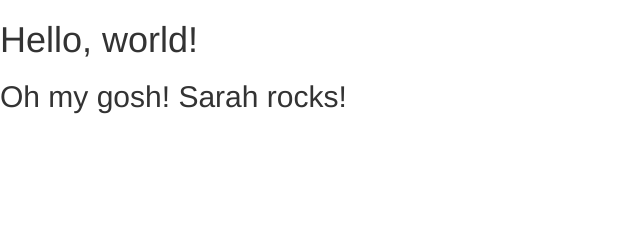
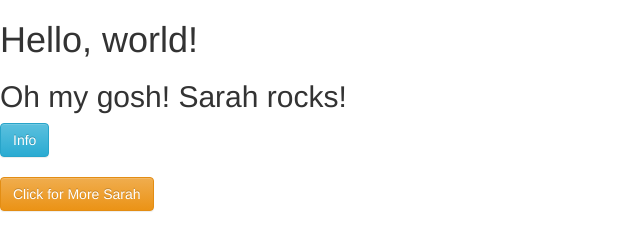
Before and after one commit to sarahswan/my-awesome-website, a plain HTML site: page index.html in a window 1280 px wide. Shown: the whole page, without its empty margins (0-640 px from the left). Drawn offline with nearby package versions, Linux system fonts and the light colour scheme.

Commit message:
list finished
bam!

```diff
--- a/index.html
+++ b/index.html
@@ -26,6 +26,10 @@
   <body>
     <h1>Hello, world!</h1>
     <h2>Oh my gosh! Sarah rocks! </h2>
+    <button type="button" class="btn btn-info">Info</button>
+    <br>
+    <br>
+    <button type="button" class="btn btn-warning">Click for More Sarah</button>
 
     <!-- jQuery (necessary for Bootstrap's JavaScript plugins) -->
     <script src="https://ajax.googleapis.com/ajax/libs/jquery/1.11.3/jquery.min.js"></script>
```
Also changed, not shown: 1 other file.
